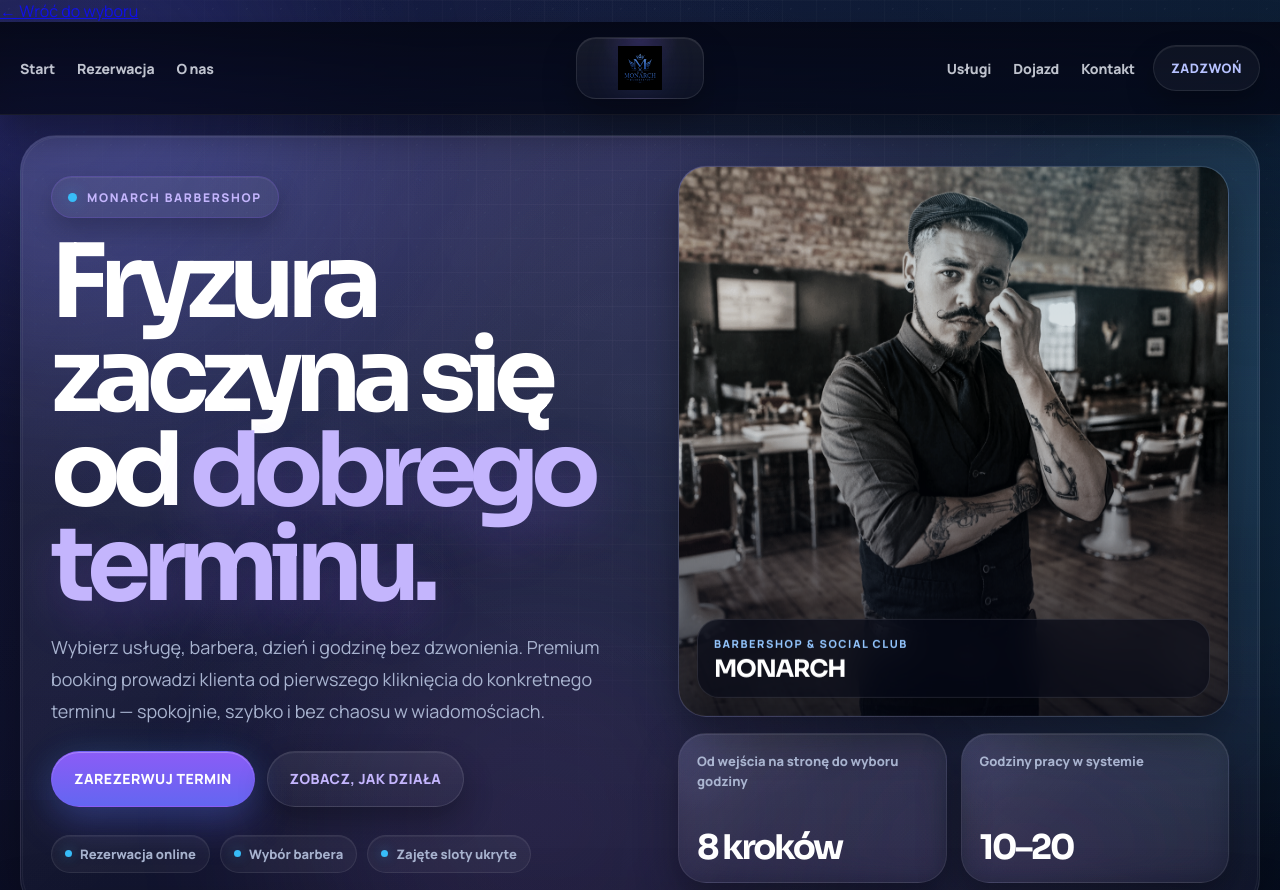
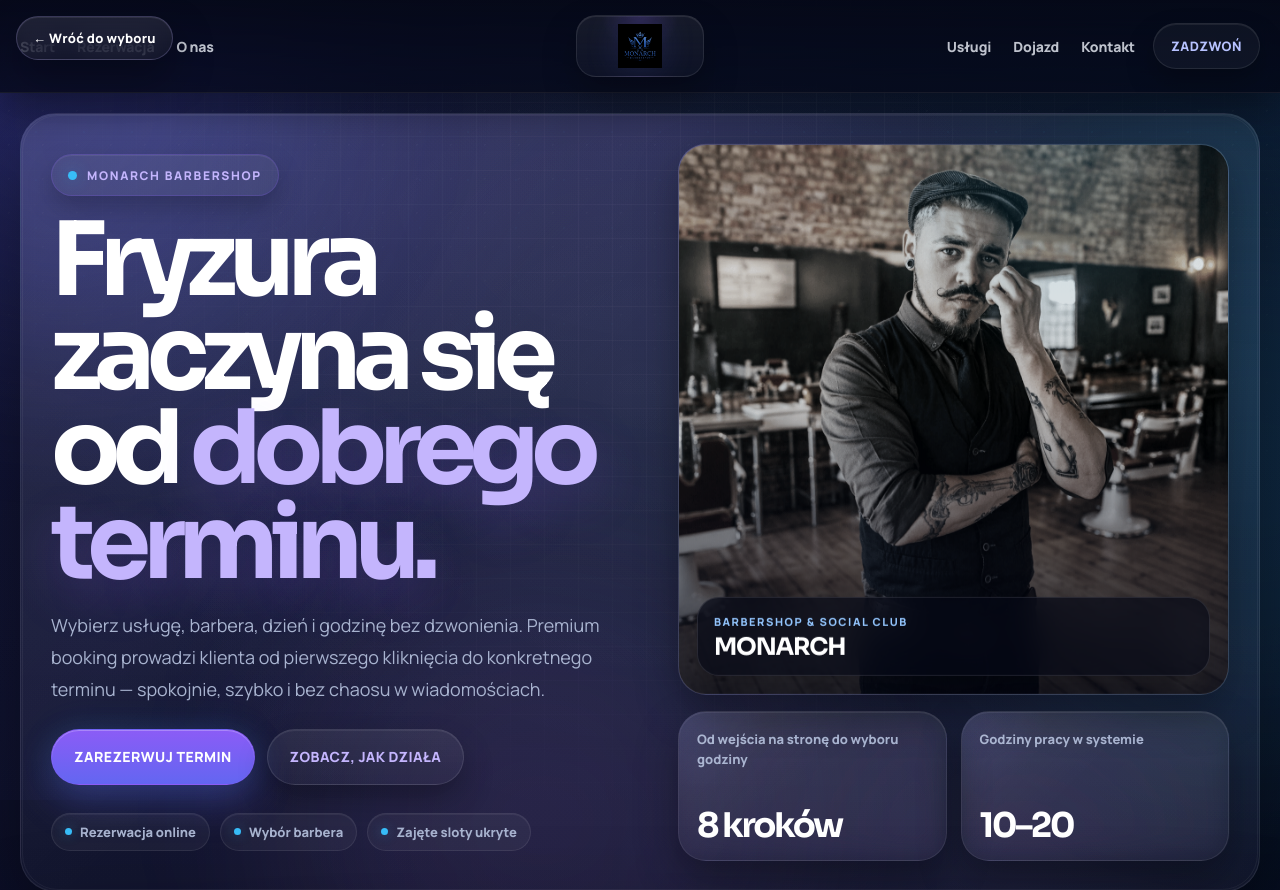
Before and after one commit to 1exuryai-art/COPY2, a website: page index.html in a window 1280 px wide. Shown: the top 890 px of the page. Drawn offline with Linux system fonts and the light colour scheme.

Commit message:
Update style.css

```diff
--- a/style.css
+++ b/style.css
@@ -1453,4 +1453,38 @@
     transition: none !important;
     scroll-behavior: auto !important;
   }
+
 }
+.portfolio-back {
+  position: fixed;
+  top: 16px;
+  left: 16px;
+  z-index: 9999;
+  min-height: 44px;
+  padding: 0 16px;
+  border-radius: 999px;
+  display: inline-flex;
+  align-items: center;
+  justify-content: center;
+  text-decoration: none;
+  font-family: "Manrope", sans-serif;
+  font-size: 13px;
+  font-weight: 900;
+  letter-spacing: 0.02em;
+  color: #ffffff;
+  background:
+    linear-gradient(180deg, rgba(255,255,255,0.09), rgba(255,255,255,0.04)),
+    rgba(8, 10, 28, 0.58);
+  border: 1px solid rgba(196,181,253,0.22);
+  backdrop-filter: blur(16px) saturate(140%);
+  -webkit-backdrop-filter: blur(16px) saturate(140%);
+  box-shadow:
+    0 18px 42px rgba(0,0,0,0.34),
+    inset 0 1px 0 rgba(255,255,255,0.08);
+  transition: transform 0.2s ease, border-color 0.2s ease, box-shadow 0.2s ease;
+}
+
+.portfolio-back:hover {
+  transform: translateY(-2px);
+  border-color: rgba(139,92,246,0.42);
+}
```
